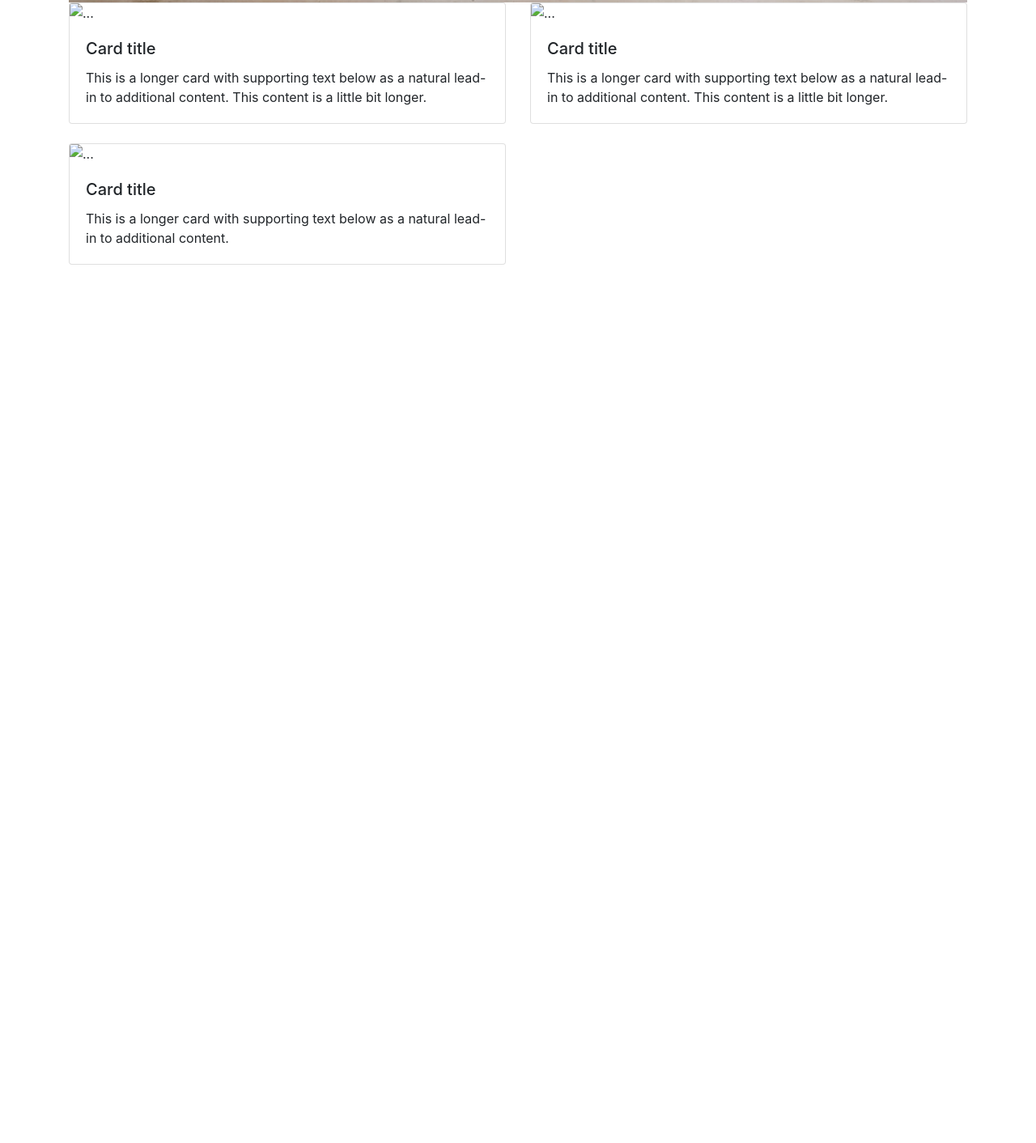
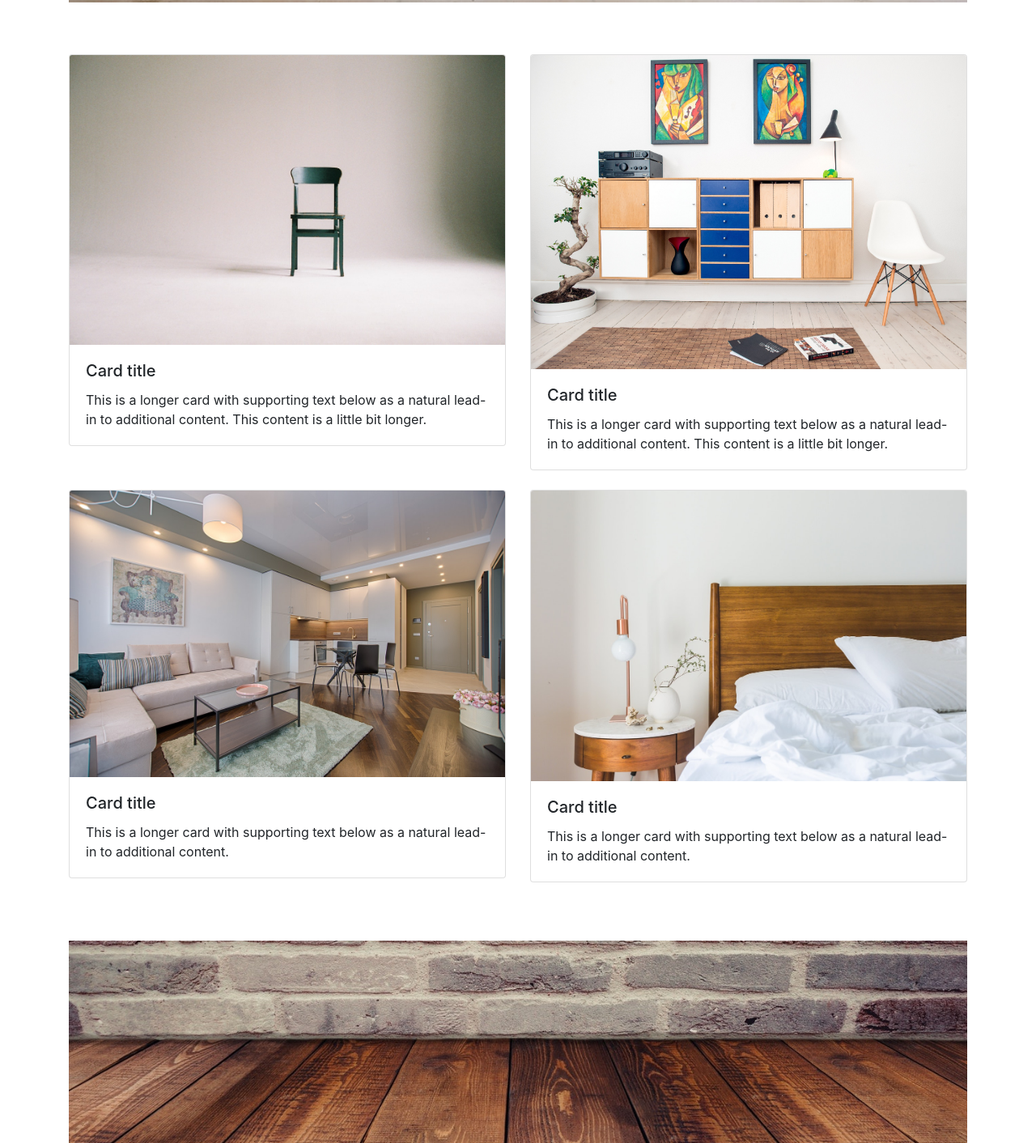
Before and after one commit to jamiev03/Boostrap-test-layout, a plain HTML site: page index.html in a window 1280 px wide. Shown: the part 771-2183 px from the top of the page at 81% size. Before the commit the page ends 1122 px from the top, so only its background shows below. Drawn offline with nearby package versions, Linux system fonts and the light colour scheme.

Commit message:
spacing and added footer image

```diff
--- a/index.html
+++ b/index.html
@@ -5,6 +5,7 @@
     <meta name="viewport" content="width=device-width, initial-scale=1.0">
     <meta http-equiv="X-UA-Compatible" content="ie=edge">
     <link href="https://stackpath.bootstrapcdn.com/bootstrap/4.4.1/css/bootstrap.min.css" rel="stylesheet" integrity="sha384-Vkoo8x4CGsO3+Hhxv8T/Q5PaXtkKtu6ug5TOeNV6gBiFeWPGFN9MuhOf23Q9Ifjh" crossorigin="anonymous">
+    <link rel="stylesheet" href="style.css">
     <title>Boostrap Testing</title>
 </head>
 <body>
@@ -63,10 +64,10 @@
               <span class="sr-only">Next</span>
             </a>
           </div>
-          <div class="row row-cols-1 row-cols-md-2">
+          <div class="row row-cols-1 row-cols-md-2 top-content">
             <div class="col mb-4">
               <div class="card">
-                <img src="..." class="card-img-top" alt="...">
+                <img src="img/analogico-analogo-andar-arte-963486.jpg" class="card-img-top" alt="...">
                 <div class="card-body">
                   <h5 class="card-title">Card title</h5>
                   <p class="card-text">This is a longer card with supporting text below as a natural lead-in to additional content. This content is a little bit longer.</p>
@@ -75,7 +76,7 @@
             </div>
             <div class="col mb-4">
               <div class="card">
-                <img src="..." class="card-img-top" alt="...">
+                <img src="img/architecture-cabinets-carpet-chair-245208.jpg" class="card-img-top" alt="...">
                 <div class="card-body">
                   <h5 class="card-title">Card title</h5>
                   <p class="card-text">This is a longer card with supporting text below as a natural lead-in to additional content. This content is a little bit longer.</p>
@@ -84,13 +85,25 @@
             </div>
             <div class="col mb-4">
               <div class="card">
-                <img src="..." class="card-img-top" alt="...">
+                <img src="img/interior-design-of-home-1643383.jpg" class="card-img-top" alt="...">
                 <div class="card-body">
                   <h5 class="card-title">Card title</h5>
                   <p class="card-text">This is a longer card with supporting text below as a natural lead-in to additional content.</p>
                 </div>
               </div>
             </div>
+            <div class="col mb-4">
+                <div class="card">
+                  <img src="img/bed-bedroom-blanket-clean-545012.jpg" class="card-img-top" alt="...">
+                  <div class="card-body">
+                    <h5 class="card-title">Card title</h5>
+                    <p class="card-text">This is a longer card with supporting text below as a natural lead-in to additional content.</p>
+                  </div>
+                </div>
+              </div>
+          </div>
+          <div class="image-full-bg">
+
           </div>
     </div>
 </body>
--- a/style.css
+++ b/style.css
@@ -0,0 +1,10 @@
+.top-content {
+    margin-top: 4rem;
+}
+.image-full-bg {
+    height: 250px;
+    background-image: url("img/board-bricks-brickwork-concrete-269063.jpg");
+    background-position: center center;
+    background-size: cover;
+    margin-top: 3rem;
+}
```
Also changed, not shown: img/board-bricks-brickwork-concrete-269063.jpg (added).
